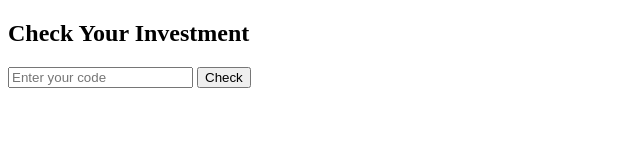
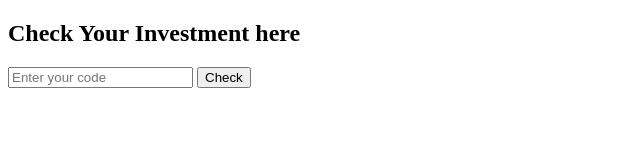
Before and after one commit to ArklineInvestment/arklineinvestment.github.io, a plain HTML site: page index.html in a window 1280 px wide. Shown: the full height of the page, 0-640 px from the left. Drawn offline with Linux system fonts and the light colour scheme.

Commit message:
Update index.html

```diff
--- a/index.html
+++ b/index.html
@@ -5,7 +5,7 @@
   <title>Arkline Investment Pool</title>
 </head>
 <body>
-  <h2>Check Your Investment</h2>
+  <h2>Check Your Investment here</h2>
   <input type="text" id="userCode" placeholder="Enter your code" />
   <button onclick="checkShares()">Check</button>
   <div id="result"></div>
```
